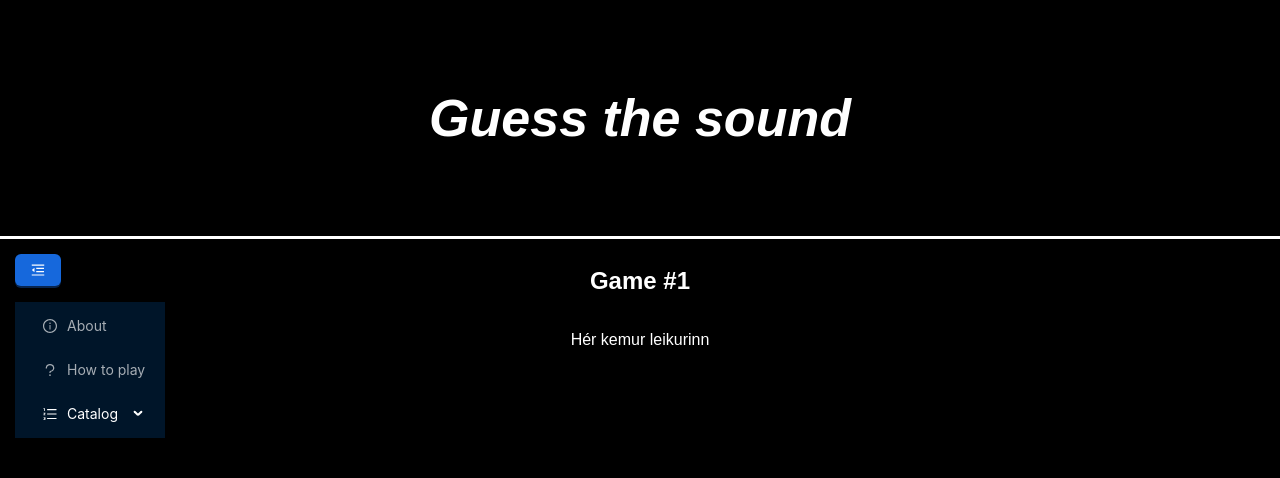
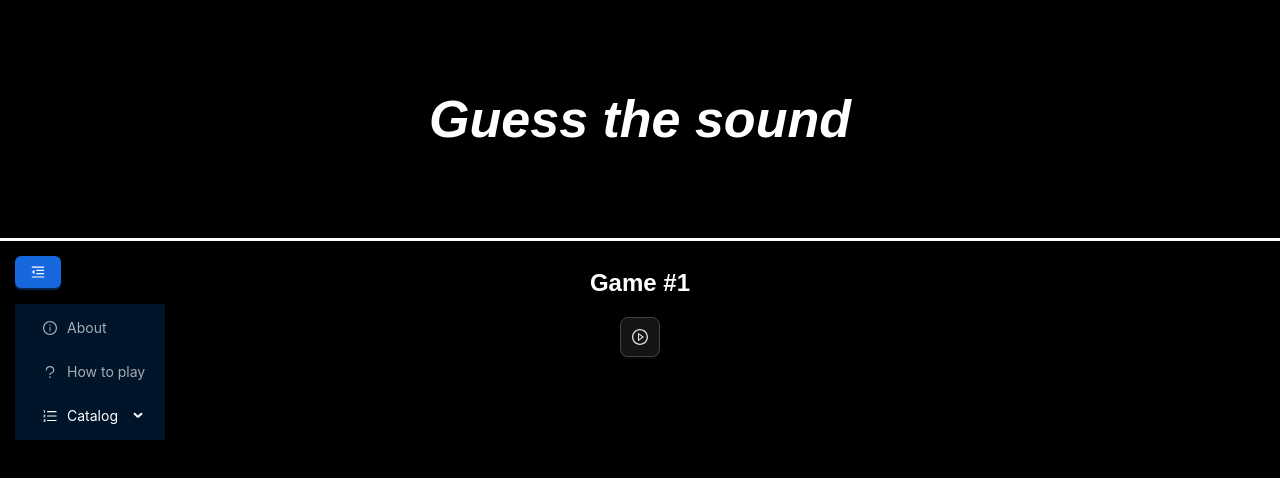
Before and after one commit to SmariF89/guess-sound, a Next.js app: page / in a window 1280 px wide. Shown: the top 478 px of the page. Built offline with nearby package versions, Linux system fonts and the light colour scheme.

Commit message:
Set up a basic audio player.

```diff
--- /dev/null
+++ b/src/app/components/AudioPlayer.tsx
@@ -0,0 +1,45 @@
+'use client';
+
+import { PlayCircleOutlined } from '@ant-design/icons';
+import { Button } from 'antd';
+import React, { useRef, useState } from 'react';
+
+type AudioPlayerState = {
+	isPlaying: boolean;
+};
+
+type AudioPlayerProps = {
+	src: string;
+};
+
+const AudioPlayer = (props: AudioPlayerProps) => {
+	const [audioPlayerState, setAudioPlayerState] = useState<AudioPlayerState>({ isPlaying: false });
+	const audioRef = useRef<HTMLAudioElement>(null);
+
+	const toggleAudio = async () => {
+		if (audioRef.current) {
+			if (audioPlayerState.isPlaying) {
+				audioRef.current.pause();
+				setAudioPlayerState({ isPlaying: false });
+			} else {
+				await audioRef.current.play();
+				setAudioPlayerState({ isPlaying: true });
+			}
+		}
+	};
+
+	return (
+		<React.Fragment>
+			<audio src={props.src} ref={audioRef} />
+			<Button
+				icon={<PlayCircleOutlined />}
+				size='large'
+				onClick={() => {
+					toggleAudio();
+				}}
+			/>
+		</React.Fragment>
+	);
+};
+
+export default AudioPlayer;
--- a/src/app/components/Game.tsx
+++ b/src/app/components/Game.tsx
@@ -15,7 +15,6 @@ const GameContainer = styled.div`
 `;
 
 const GameAreaContainer = styled.div`
-	display: flex;
 	flex-grow: 8;
 `;
 
--- a/src/app/components/GameArea.tsx
+++ b/src/app/components/GameArea.tsx
@@ -1,8 +1,9 @@
 'use client';
 
-import React, { useState } from 'react';
+import React from 'react';
 import styled from 'styled-components';
 import useGameContext from '../context/GameContext';
+import AudioPlayer from './AudioPlayer';
 
 const GameAreaInnerContainer = styled.div`
 	display: flex;
@@ -17,7 +18,7 @@ export default function GameArea() {
 	return (
 		<GameAreaInnerContainer>
 			<h2>{`Game #${gameState.currentGame}`}</h2>
-			<p>Hér kemur leikurinn</p>
+			<AudioPlayer src='/audio_test_files/hl/1.wav' />
 		</GameAreaInnerContainer>
 	);
 }
```
